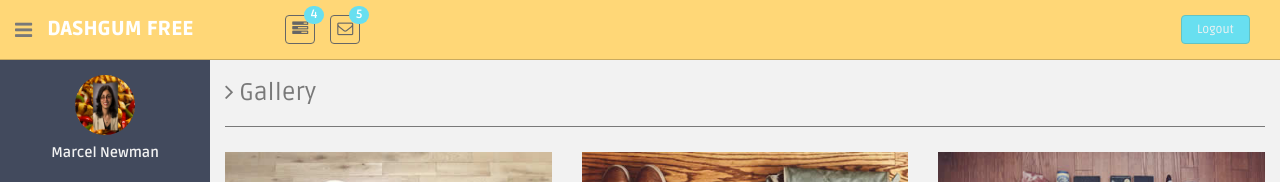
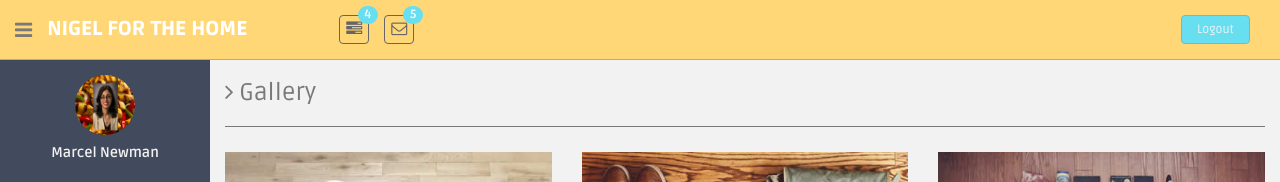
Before and after one commit to djs42129/Nigel4TheHome.github.io, a plain HTML site: page gallery.html in a window 1280 px wide. Shown: the top 182 px of the page. Drawn offline with Linux system fonts and the light colour scheme.

Commit message:
Update gallery.html

```diff
--- a/gallery.html
+++ b/gallery.html
@@ -7,7 +7,7 @@
     <meta name="author" content="Dashboard">
     <meta name="keyword" content="Dashboard, Bootstrap, Admin, Template, Theme, Responsive, Fluid, Retina">
 
-    <title>DASHGUM - Bootstrap Admin Template</title>
+    <title>Nigel_for_the_Home</title>
 
     <!-- Bootstrap core CSS -->
     <link href="assets/css/bootstrap.css" rel="stylesheet">
@@ -40,7 +40,7 @@
                   <div class="fa fa-bars tooltips" data-placement="right" data-original-title="Toggle Navigation"></div>
               </div>
             <!--logo start-->
-            <a href="index.html" class="logo"><b>DASHGUM FREE</b></a>
+            <a href="index.html" class="logo"><b>Nigel for the Home</b></a>
             <!--logo end-->
             <div class="nav notify-row" id="top_menu">
                 <!--  notification start -->
```
